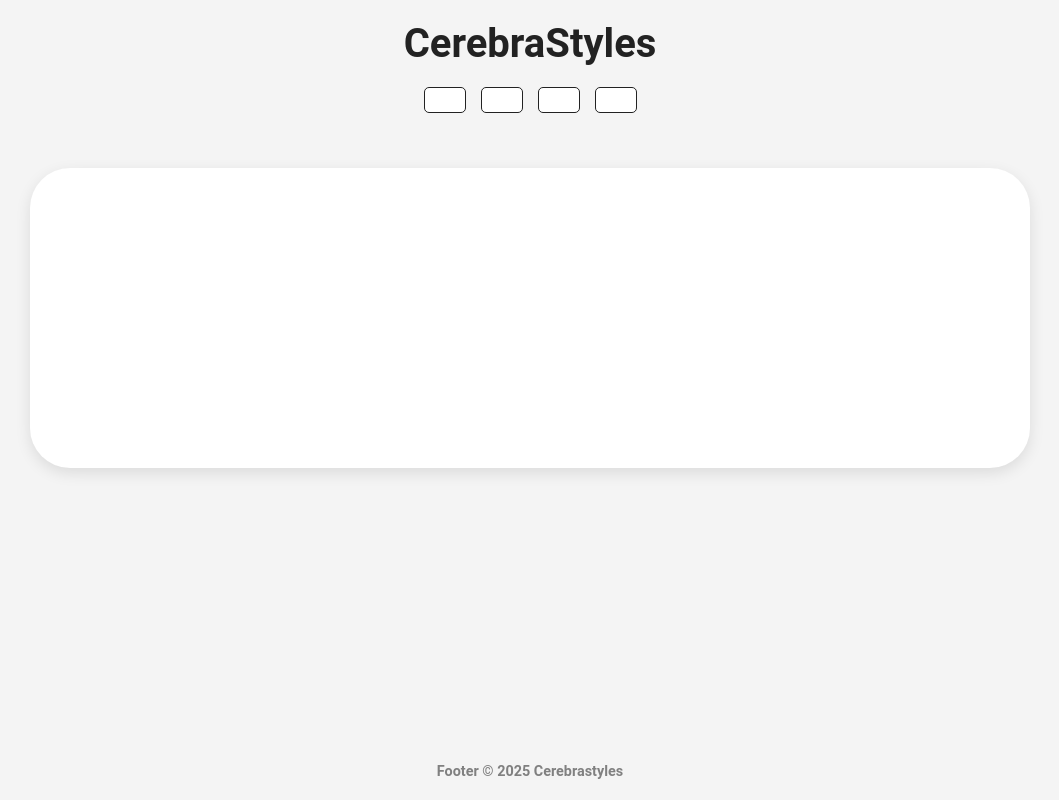
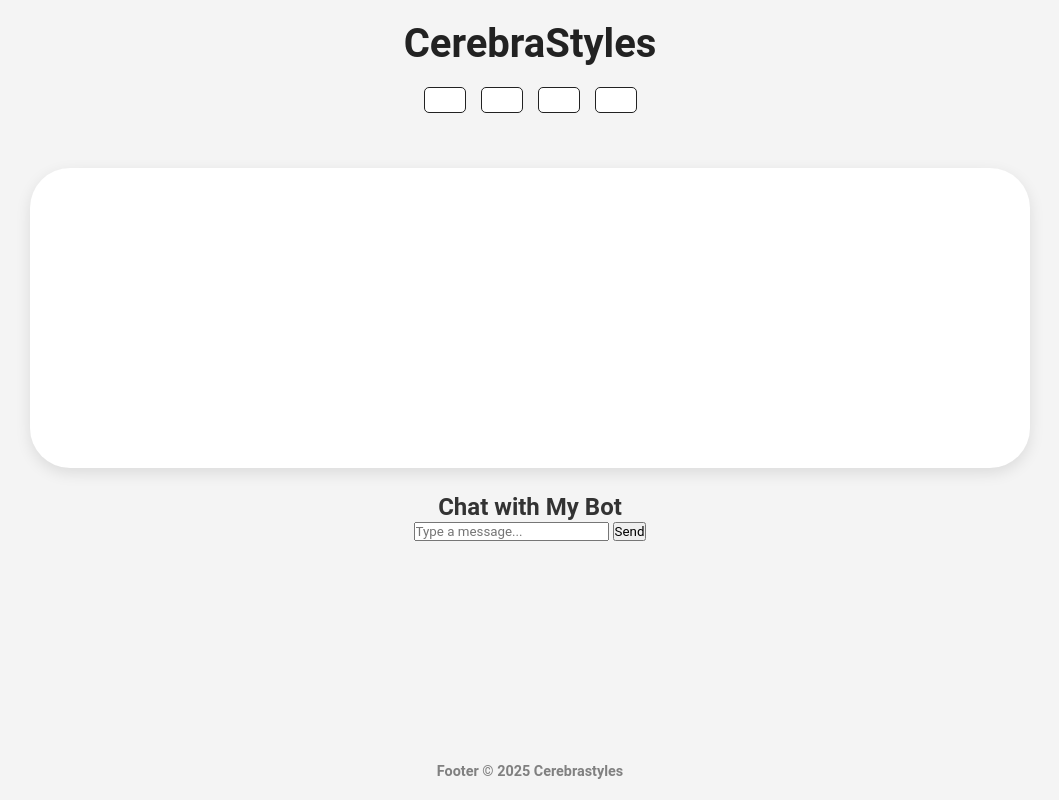
Before and after one commit to OttoM1/Aristo-Theme---CerebraStyles, a plain HTML site: page index.html in a window 1280 px wide. Shown: the whole page, without its empty margins (110-1169 px from the left). Drawn offline with Linux system fonts and the light colour scheme.

Commit message:
Update index.html

```diff
--- a/index.html
+++ b/index.html
@@ -168,6 +168,12 @@
         <h2></h2>
         <p></p>
     </div>
+     <h2>Chat with My Bot</h2>
+    <div id="chatbox">
+        <div id="messages"></div>
+        <input type="text" id="userInput" placeholder="Type a message...">
+        <button onclick="sendMessage()">Send</button>
+    </div>
     <div id="contact" class="containerh" style="display: none;">
         <h2></h2>
         <form>
@@ -192,5 +198,26 @@
     document.getElementById(section).style.display = 'block';
 }
     </script>
+     <script>
+        async function sendMessage() {
+            let userMessage = document.getElementById("userInput").value;
+            document.getElementById("userInput").value = "";
+
+            // Display user message
+            document.getElementById("messages").innerHTML += `<p><strong>You:</strong> ${userMessage}</p>`;
+
+            // Send message to Flask backend
+            let response = await fetch("http://127.0.0.1:5000/chat", {  // Update this URL if deploying online
+                method: "POST",
+                headers: { "Content-Type": "application/json" },
+                body: JSON.stringify({ message: userMessage })
+            });
+
+            let data = await response.json();
+
+            // Display chatbot response
+            document.getElementById("messages").innerHTML += `<p><strong>Bot:</strong> ${data.response}</p>`;
+        }
+    </script>
 </body>
 </html>
```
